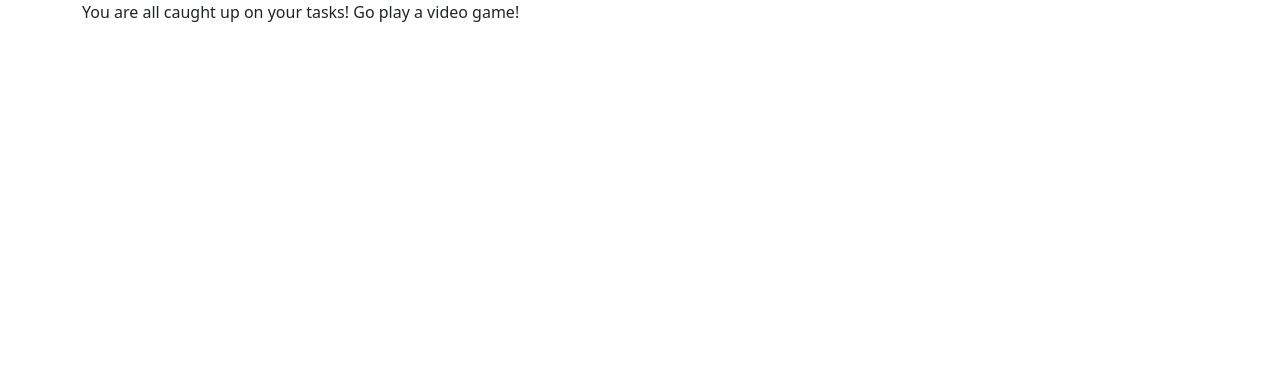
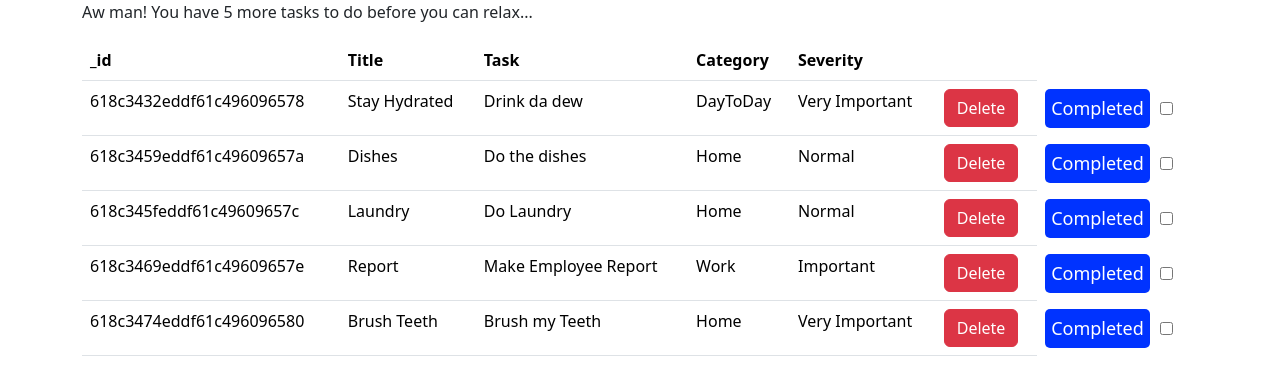
Before and after one commit to Ryan-Bush3/task-manager-ui, a React (Create React App) app: page / in a window 1280 px wide. Shown: the top 386 px of the page. Built offline with nearby package versions, Linux system fonts and the light colour scheme.

Commit message:
Added complete button

```diff
--- /dev/null
+++ b/src/components/common/complete.jsx
@@ -0,0 +1,25 @@
+import React, { Component } from 'react';
+
+class Complete extends Component {
+    render() {
+        const mystyle = {
+            backgroundColor: '#0033ff',
+            color: 'white',
+            marginRight: '10px',
+            fontSize: '18px',
+            borderRadius: '5px',
+            padding: '6px'
+        };
+
+        return (
+            <div>
+                <label style={mystyle}>
+                    Completed
+                </label>
+                <input type="checkbox" />
+            </div>
+        );
+    }
+}
+
+export default Complete;
--- a/src/components/tasks.jsx
+++ b/src/components/tasks.jsx
@@ -1,5 +1,6 @@
 import React, { Component } from 'react';
 import {getTasks} from '../services/fakeTasks';
+import Complete from './common/complete';
 
 class Tasks extends Component {
     state = {
@@ -38,8 +39,9 @@
                             <td>{task.category}</td>
                             <td>{task.severity}</td>
                             <td>
-                                <button onClick={this.handleDelete(task)} className='btn btn-success'>DUNZO!</button>
+                                <button onClick={() => this.handleDelete(task)} className='btn btn-danger'>Delete</button>
                             </td>
+                            <Complete />
                         </tr>
                         )}
 
```
